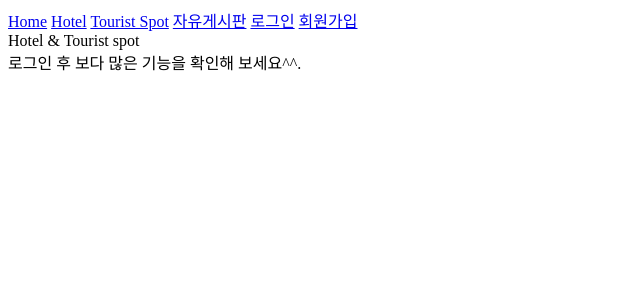
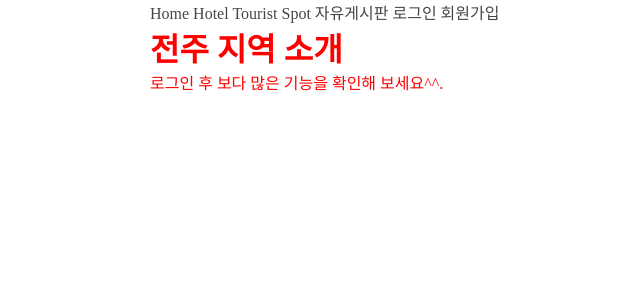
Before and after one commit to tlaqudgkr/new-portfolio, a Django app: page / in a window 1280 px wide. Shown: the top 300 px of the page, without its empty margins (0-640 px from the left). Run offline with Django 3.2, Linux system fonts and the light colour scheme; some libraries are stand-ins or nearby versions.

Commit message:
css 시작

```diff
--- /dev/null
+++ b/hotel/static/css/base.css
@@ -0,0 +1,34 @@
+@charset "utf-8";
+
+
+/*       초기화       */
+.clearfix {
+	*zoom: 1;
+}
+.clearfix:after {
+	content: "";
+	display: block;
+	clear: both;
+}
+p {
+	margin: 0;
+}
+h1 {
+	margin: 0;
+}
+
+/*     base     */
+
+body {
+	text-align: justify;
+    margin: 0;
+    color: red;
+}
+a {
+	color: #464646;
+	text-decoration: none;
+}
+.wrap {
+	width: 980px;
+	margin: auto;
+}
--- a/hotel/templates/hotel/hotel_detail.html
+++ b/hotel/templates/hotel/hotel_detail.html
@@ -2,7 +2,7 @@
 {% load static %}
 {% block sub_content_hotel %}
 <div>
-    <h1>호텔 : {{ object.name }} <a href="{% url 'hotel:hotel_edit' pk=hotel.pk %}">수정</a> <a href="{% url 'hotel:hotel_delete' object.pk %}">삭제</a></h1>
+    <h1>호텔 : {{ object.name }} <small><a href="{% url 'hotel:hotel_edit' pk=hotel.pk %}">수정</a> <a href="{% url 'hotel:hotel_delete' object.pk %}">삭제</a></small></h1>
 
     <h3>호텔 사진</h3>
 
--- a/templates/base.html
+++ b/templates/base.html
@@ -1,10 +1,15 @@
+{% load staticfiles %}
 <!DOCTYPE html>
 <html lang="en">
 <head>
     <meta charset="UTF-8">
     <title>호텔 & 관광지</title>
+    <link rel="stylesheet" href="{% static 'css/base.css' %}">
+    <script src="https://ajax.googleapis.com/ajax/libs/jquery/3.3.1/jquery.min.js"></script>
+    <script src="https://maxcdn.bootstrapcdn.com/bootstrap/3.3.7/js/bootstrap.min.js"></script>
 </head>
 <body>
+    <div class="wrap">
         <nav>
             <a href="{% url 'home' %}">Home</a>
             <a href="{% url 'hotel:hotel_list' %}">Hotel</a>
@@ -26,6 +31,7 @@
         <div>
         {% block content %}{% endblock %}
         </div>
+    </div>
 
 </body>
 </html>
--- a/templates/home.html
+++ b/templates/home.html
@@ -1,6 +1,8 @@
 {% extends 'base.html' %}
 
-{% block title %}Hotel & Tourist spot{% endblock %}
+{% block title %}
+    <h1>전주 지역 소개</h1>
+{% endblock %}
 
 {% block content %}
 
```
Also changed, not shown: db.sqlite3. Lines whose indentation alone changed are shown as unchanged.
